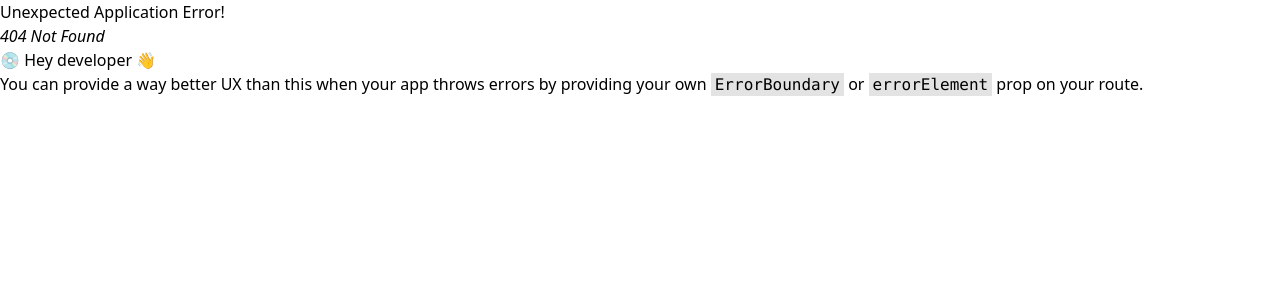
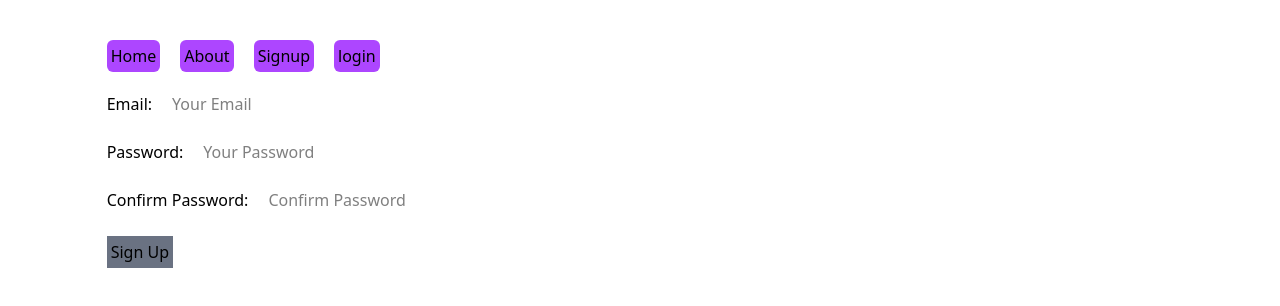
Before and after one commit to Taanveer22/firebase-fundamentals, a React (Vite) app: page /signup in a window 1280 px wide. Before the commit this address had no page. Shown: the top 306 px of the page. Built offline with nearby package versions, Linux system fonts and the light colour scheme; no server answers.

Commit message:
alhamdulliah form auth done

```diff
--- /dev/null
+++ b/src/components/SignUp.jsx
@@ -0,0 +1,52 @@
+import { useContext } from "react";
+import { AuthContext } from "../layouts/MyLayout";
+
+const SignUp = () => {
+
+  const { handleSignUp } = useContext(AuthContext);
+
+  const handleFormSubmit = (e) => {
+    e.preventDefault();
+    const email = e.target.email.value;
+    const password = e.target.password.value;
+    const confirmPassword = e.target.confirmPassword.value;
+    console.log(email, password, confirmPassword);
+    handleSignUp(email, password);
+  };
+
+  return (
+    <div className="">
+      <form onSubmit={handleFormSubmit}>
+        <label>Email:</label>
+        <input
+          className="boreder-2 ml-5"
+          type="email"
+          name="email"
+          placeholder="Your Email"
+        />
+        <br /> <br />
+        <label>Password:</label>
+        <input
+          className="boreder-2 ml-5"
+          type="password"
+          name="password"
+          placeholder="Your Password"
+        />
+        <br /> <br />
+        <label>Confirm Password:</label>
+        <input
+          className="boreder-2 ml-5"
+          type="password"
+          name="confirmPassword"
+          placeholder="Confirm Password"
+        />
+        <br /> <br />
+        <button type="submit" className="bg-gray-500 p-1">
+          Sign Up
+        </button>
+      </form>
+    </div>
+  );
+};
+
+export default SignUp;
--- a/src/layouts/MyLayout.jsx
+++ b/src/layouts/MyLayout.jsx
@@ -1,5 +1,5 @@
 import { createContext, useEffect, useState } from "react";
-import { Outlet } from "react-router-dom";
+import { NavLink, Outlet } from "react-router-dom";
 import {
   GoogleAuthProvider,
   signInWithPopup,
@@ -7,6 +7,7 @@ import {
   TwitterAuthProvider,
   signOut,
   onAuthStateChanged,
+  createUserWithEmailAndPassword,
 } from "firebase/auth";
 
 import auth from "../firebase/config";
@@ -63,6 +64,12 @@ const MyLayout = () => {
       });
   };
 
+  const handleSignUp = (email, password) => {
+    createUserWithEmailAndPassword(auth, email, password)
+      .then((result) => console.log(result.user))
+      .catch((error) => console.log(error.message));
+  };
+
   const authData = {
     handleGoogleLogin,
     handleGithubLogin,
@@ -70,6 +77,7 @@ const MyLayout = () => {
     handleSignOut,
     user,
     setUser,
+    handleSignUp,
   };
 
   useEffect(() => {
@@ -90,6 +98,20 @@ const MyLayout = () => {
   return (
     <div className="w-5/6 mx-auto my-10">
       <AuthContext.Provider value={authData}>
+        <ul className="flex gap-5 items-center my-5">
+          <li className="bg-purple-500 p-1 rounded-md">
+            <NavLink to="/">Home</NavLink>
+          </li>
+          <li className="bg-purple-500 p-1 rounded-md">
+            <NavLink to="/about">About</NavLink>
+          </li>
+          <li className="bg-purple-500 p-1 rounded-md">
+            <NavLink to="/signup">Signup</NavLink>
+          </li>
+          <li className="bg-purple-500 p-1 rounded-md">
+            <NavLink to="/login">login</NavLink>
+          </li>
+        </ul>
         <Outlet></Outlet>
       </AuthContext.Provider>
     </div>
--- a/src/routes/MyRouter.jsx
+++ b/src/routes/MyRouter.jsx
@@ -2,6 +2,7 @@ import { createBrowserRouter } from "react-router-dom";
 import MyLayout from "../layouts/MyLayout";
 import Home from "../components/Home";
 import About from "../components/About";
+import SignUp from "../components/SignUp";
 
 const MyRouter = createBrowserRouter([
   {
@@ -16,6 +17,10 @@ const MyRouter = createBrowserRouter([
         path: "/about",
         element: <About></About>,
       },
+      {
+        path: "/signup",
+        element: <SignUp></SignUp>,
+      },
     ],
   },
 ]);
```
